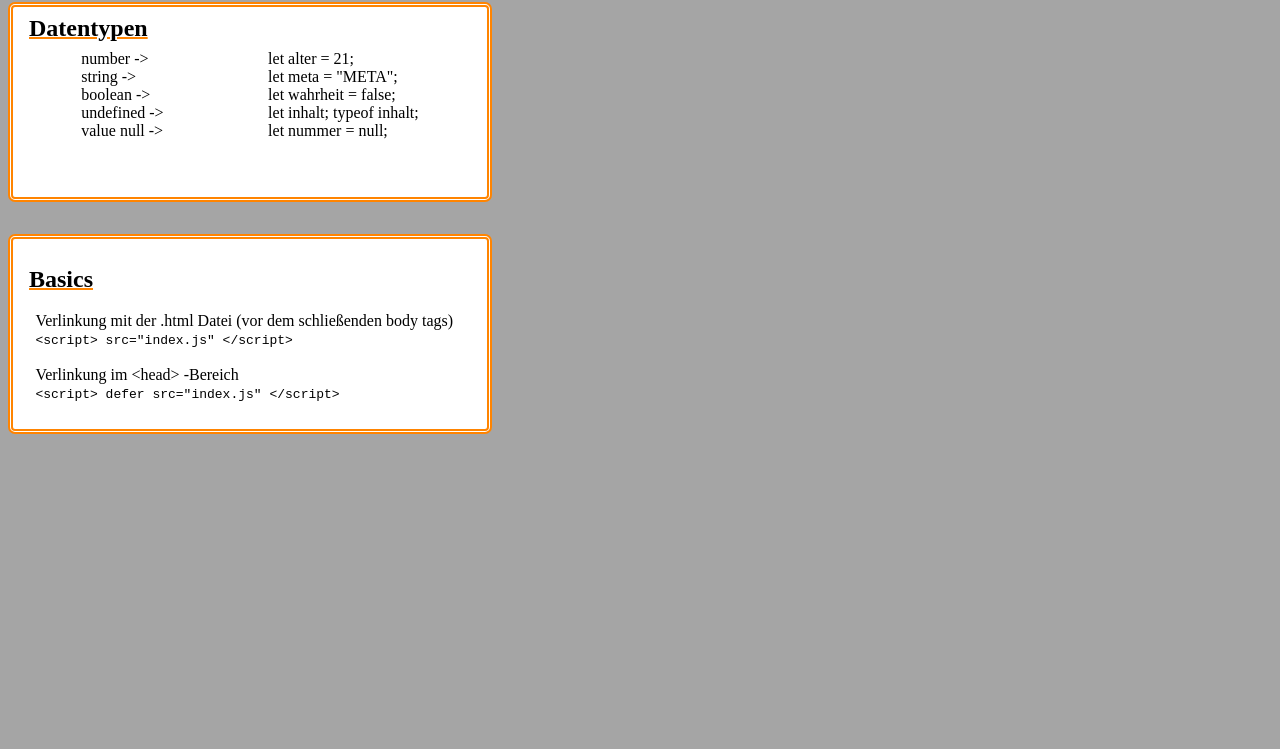
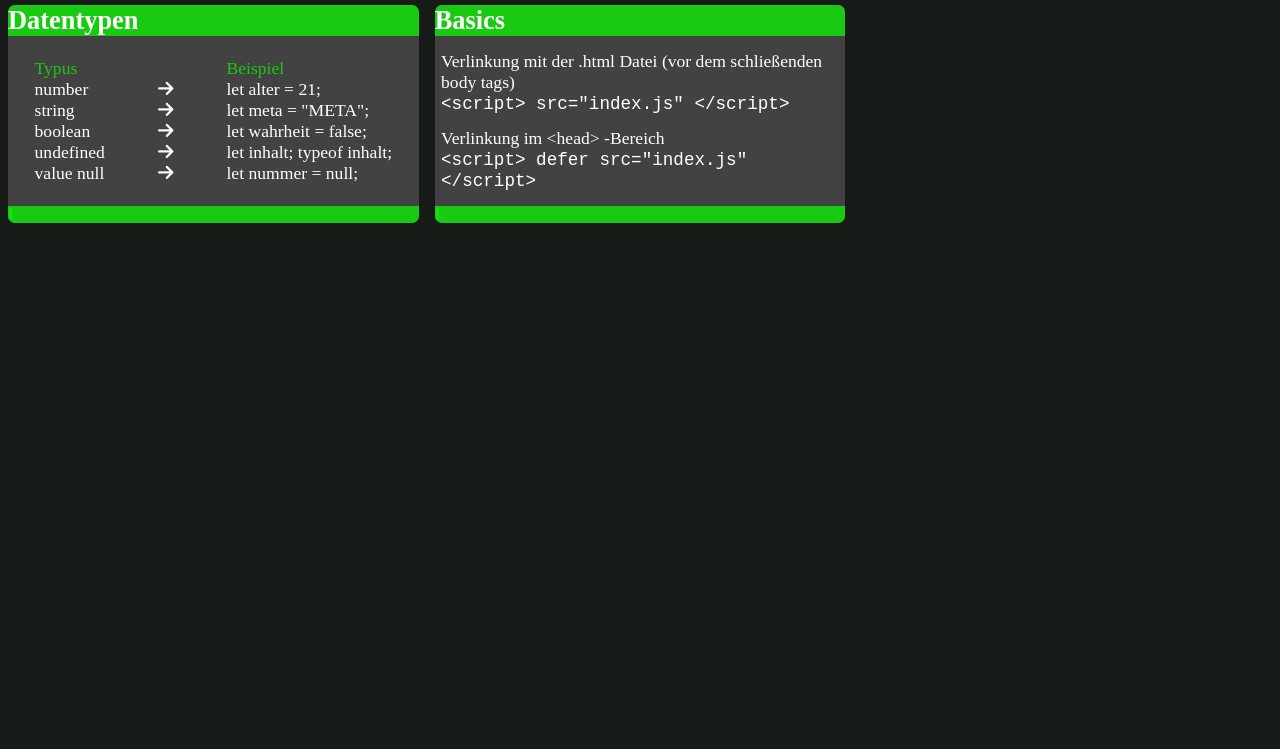
Before and after one commit to YasinUz/Tutoring, a website built with Parcel: page index.html in a window 1280 px wide. Shown: the part 51-800 px from the top of the page. Built offline with nearby package versions, Linux system fonts and the light colour scheme.

Commit message:
aktualisierung vom Tutorium

```diff
--- a/index.html
+++ b/index.html
@@ -4,6 +4,13 @@
     <meta charset="UTF-8" />
     <meta http-equiv="X-UA-Compatible" content="IE=edge" />
     <meta name="viewport" content="width=device-width, initial-scale=1.0" />
+    <link
+      rel="stylesheet"
+      href="https://cdnjs.cloudflare.com/ajax/libs/font-awesome/6.2.0/css/all.min.css"
+      integrity="sha512-xh6O/CkQoPOWDdYTDqeRdPCVd1SpvCA9XXcUnZS2FmJNp1coAFzvtCN9BmamE+4aHK8yyUHUSCcJHgXloTyT2A=="
+      crossorigin="anonymous"
+      referrerpolicy="no-referrer"
+    />
     <!-- SCSS-LINK -->
     <link rel="stylesheet" href="styles.scss" />
     <title>THE Javascript Cheatsheet</title>
@@ -16,19 +23,30 @@
     <!-- *********************************** MAIN -->
     <main>
       <div class="content-box-wrapper">
-        <div class="content-box">
+        <div class="content-box datentyp-container">
           <h2>Datentypen</h2>
 
           <div class="datentypen">
             <ul>
-              <li>number -></li>
-              <li>string -></li>
-              <li>boolean -></li>
-              <li>undefined -></li>
-              <li>value null -></li>
+              <li>Typus</li>
+              <li>number</li>
+              <li>string</li>
+              <li>boolean</li>
+              <li>undefined</li>
+              <li>value null</li>
             </ul>
 
             <ul>
+              <li>&nbsp;</li>
+              <li><i class="fa-sharp fa-solid fa-arrow-right"></i></li>
+              <li><i class="fa-sharp fa-solid fa-arrow-right"></i></li>
+              <li><i class="fa-sharp fa-solid fa-arrow-right"></i></li>
+              <li><i class="fa-sharp fa-solid fa-arrow-right"></i></li>
+              <li><i class="fa-sharp fa-solid fa-arrow-right"></i></li>
+            </ul>
+
+            <ul>
+              <li>Beispiel</li>
               <li>let alter = 21;</li>
               <li>let meta = "META";</li>
               <li>let wahrheit = false;</li>
@@ -36,8 +54,9 @@
               <li>let nummer = null;</li>
             </ul>
           </div>
+          <div class="ende"><h5>I</h5></div>
         </div>
-        <div class="content-box">
+        <div class="content-box basics">
           <h2>Basics</h2>
 
           <div class="script">
@@ -51,6 +70,7 @@
             <p>Verlinkung im &lt;head&gt; -Bereich</p>
             <code>&lt;script&gt; defer src="index.js" &lt;/script&gt;</code>
           </div>
+          <div class="ende"><h5>I</h5></div>
         </div>
       </div>
     </main>
--- a/styles.scss
+++ b/styles.scss
@@ -1,6 +1,6 @@
-$prime: rgb(255, 132, 0);
-$second: rgb(165, 165, 165);
-$third: rgba(255, 255, 255, 1);
+$prime: rgba(9, 255, 0, 0.719);
+$second: rgb(23, 27, 23);
+$third: rgb(66, 66, 66);
 
 * {
     padding: 0;
@@ -13,6 +13,8 @@ body {
     width: 100vw;
     overflow-x: hidden;
     background-color: $second;
+    color: white;
+    font-size: 1.1rem;
 }
 
 header {
@@ -20,7 +22,7 @@ header {
     display: flex;
     justify-content: center;
     align-items: center;
-    background-color: cornflowerblue;
+    background-color: $prime;
 }
 
 main {
@@ -28,22 +30,42 @@ main {
 
     .content-box-wrapper {
         display: grid;
-        grid-auto-flow: row;
-        grid-auto-columns: 500px;
-
-
+        grid-auto-flow: dense;
+        grid-auto-rows: 250px;
+        // grid-auto-columns: 500px;
+        grid-template-columns: repeat(auto-fill, minmax(350px, 1fr));
 
         .content-box {
-            height: 200px;
-            border: 5px double $prime;
+            display: flex;
+            flex-direction: column;
+            justify-content: space-between;
+
+            border: none;
             background-color: $third;
             border-radius: 7px;
             margin: 1rem 0.5rem;
-            padding: 0.5rem 1rem;
 
             h2 {
-                text-decoration: 2px $prime underline;
+                text-decoration: 2px $prime;
+                background-color: $prime;
+                border-top-left-radius: 7px;
+                border-top-right-radius: 7px;
             }
+
+            .ende {
+                color: $prime;
+                background-color: $prime;
+                border-bottom-left-radius: 7px;
+                border-bottom-right-radius: 7px;
+            }
+        }
+
+        .datentyp-container {
+            border: none;
+            background-color: $third;
+            border-radius: 7px;
+            margin: 1rem 0.5rem;
+            // padding: 0.5rem 1rem;
 
             .datentypen {
                 display: flex;
@@ -52,15 +74,15 @@ main {
 
                 ul {
                     list-style: none;
+
+                    li:first-child {
+                        color: $prime;
+                    }
                 }
             }
         }
 
-        .content-box:nth-child(2) {
-            display: flex;
-            flex-direction: column;
-            justify-content: space-evenly;
-
+        .basics {
             .script, .script-extra {
                 padding: 0 0.4rem;
             }
```
Also changed, not shown: dev-serve/index.html (+21 -7 lines), 2 other files.
